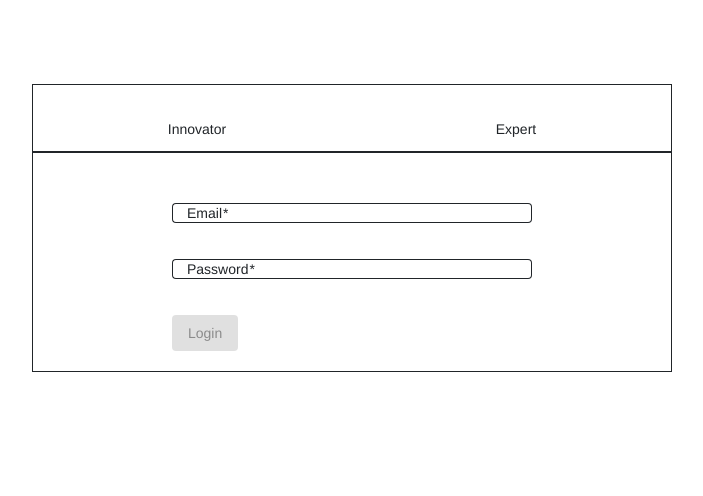
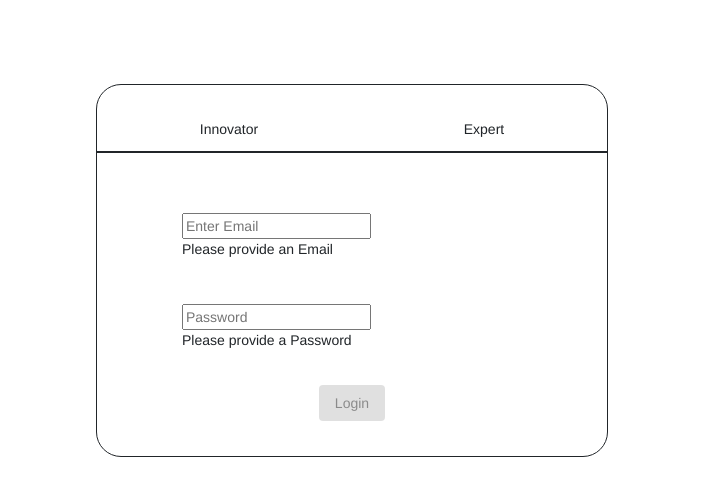
Before and after one commit to abhisekrana007/Innovationhub, an Angular app in the folder AngularApp/: page /login in a window 1280 px wide. Shown: the top 496 px of the page, without its empty margins (288-991 px from the left). Built offline with nearby package versions, Linux system fonts and the light colour scheme.

Commit message:
Added Interceptor and Login UI

```diff
--- a/AngularApp/src/app/components/login/login.component.css
+++ b/AngularApp/src/app/components/login/login.component.css
@@ -34,11 +34,21 @@ form {
   }
 
   .table{
-    width : 50%;
-    margin: 5% 25% 25%;
+    width : 40%;
+    margin: 5% 30% 25%;
     border: 1px solid;
+    border-radius: 25px;
   }
 
   form{
     margin-top : 30px;
   }
+
+  #elements{
+    padding:10px;
+  }
+
+  #login_button{
+    text-align: center;
+
+  }
--- a/AngularApp/src/app/components/login/login.component.html
+++ b/AngularApp/src/app/components/login/login.component.html
@@ -10,59 +10,67 @@
   <mat-tab-group mat-stretch-tabs="true" mat-align-tabs="center">
     <mat-tab label="Innovator">
       <form [formGroup]="loginInnovatorForm" (ngSubmit)="loginInnovator(loginInnovatorForm)">
-
-          <mat-form-field appearance="outline">
-            <mat-label>Email</mat-label>
+        <div class="form-group" id="elements">
+          <!-- <mat-form-field appearance="fill">
+            <mat-label>Email</mat-label> -->
             <input matInput type="email" placeholder="Enter Email" formControlName="Email" name="Email" required>
+            <p>
               <mat-error *ngIf="loginInnovatorForm.controls['Email'].hasError('required')">
                 Please provide an Email
               </mat-error>
               <mat-error *ngIf="loginInnovatorForm.controls['Email'].hasError('email')">
                 Invalid Email
               </mat-error>
-          </mat-form-field>
-
-          <mat-form-field appearance="outline">
-            <mat-label>Password</mat-label>
-            <input matInput type="password" placeholder="Enter Password" formControlName="Password" name="Password" required>
+            </p>
+          <!-- </mat-form-field> -->
+        </div>
+        <div class="form-group" id="elements">
+          <!-- <mat-form-field appearance="fill">
+            <mat-label>Password</mat-label> -->
+            <input matInput type="password" placeholder="Password" formControlName="Password" name="Password" required>
+            <p>
               <mat-error *ngIf="loginInnovatorForm.controls['Password'].hasError('required')">
                 Please provide a Password
               </mat-error>
               <mat-error *ngIf="loginInnovatorForm.controls['Password'].hasError('minlength')">
                 Minimum 3 Characters
               </mat-error>
-          </mat-form-field>
+            </p>
+          <!-- </mat-form-field> -->
+        </div>
+        <div class="form-group" id="login_button">
           <button mat-raised-button type="submit" [disabled]="loginInnovatorForm.invalid">Login</button>
+        </div>
       </form>
     </mat-tab>
 
     <mat-tab label="Expert">
         <form [formGroup]="loginExpertForm" (ngSubmit)="loginExpert(loginExpertForm)">
-          <div class="form-group">
-            <mat-form-field appearance="outline">
-              <mat-label>Email</mat-label>
-              <input matInput type="email" placeholder="Enter Email" formControlName="Email" name="Email" required>
+          <div class="form-group" id="elements">
+            <!-- <mat-form-field appearance="fill">
+              <mat-label>Email</mat-label> -->
+              <input matInput type="email" placeholder="Email" formControlName="Email" name="Email" required>
               <mat-error *ngIf="loginExpertForm.controls['Email'].hasError('required')">
                 Please provide an Email
               </mat-error>
               <mat-error *ngIf="loginExpertForm.controls['Email'].hasError('email')">
                 Invalid Email
               </mat-error>
-            </mat-form-field>
+            <!-- </mat-form-field> -->
           </div>
-          <div class="form-group">
-            <mat-form-field appearance="outline">
-              <mat-label>Password</mat-label>
-              <input matInput type="password" placeholder="Enter Password" formControlName="Password" name="Password" required>
+          <div class="form-group" id="elements">
+            <!-- <mat-form-field appearance="fill">
+              <mat-label>Password</mat-label> -->
+              <input matInput type="password" placeholder="Password" formControlName="Password" name="Password" required>
               <mat-error *ngIf="loginExpertForm.controls['Password'].hasError('required')">
                 Please provide a Password
               </mat-error>
               <mat-error *ngIf="loginExpertForm.controls['Password'].hasError('minlength')">
                 Minimum 3 Characters required for the password
               </mat-error>
-            </mat-form-field>
+            <!-- </mat-form-field> -->
           </div>
-          <div class="form-group">
+          <div class="form-group" id="login_button">
             <button mat-raised-button type="submit" [disabled]="loginExpertForm.invalid">Login</button>
           </div>
       </form>
--- a/AngularApp/src/app/interceptor/error-catching.interceptor.ts
+++ b/AngularApp/src/app/interceptor/error-catching.interceptor.ts
@@ -7,16 +7,25 @@ import {
   HttpErrorResponse
 } from '@angular/common/http';
 import { Observable, catchError, map, throwError } from 'rxjs';
+import { LoginService } from '../services/login.service';
 
 @Injectable()
 export class ErrorCatchingInterceptor
 implements HttpInterceptor {
 
   errorMsg : string="";
-  constructor() {}
+  constructor(private _loginservice : LoginService) {}
 
   intercept(request: HttpRequest<unknown>,
      next: HttpHandler): Observable<HttpEvent<unknown>> {
+      const token = this._loginservice.getBearerToken();
+
+      if (token) {
+        // If we have a token, we set it to the header
+        request = request.clone({
+            setHeaders: {Authorization: `Bearer ${token}`}
+        });
+      }
       console.log("Passed through the interceptor in request");
       return next.handle(request)
       .pipe(
--- a/AngularApp/src/app/services/login.service.ts
+++ b/AngularApp/src/app/services/login.service.ts
@@ -31,7 +31,10 @@ export class LoginService {
         'Accept':'application/json'
       })
     });
-}
+  }
+  getBearerToken(){
+    return localStorage.getItem("bearerToken");
+  }
 
   setBearerToken (token : string){
     localStorage.clear();
```
Lines whose indentation alone changed are shown as unchanged.
